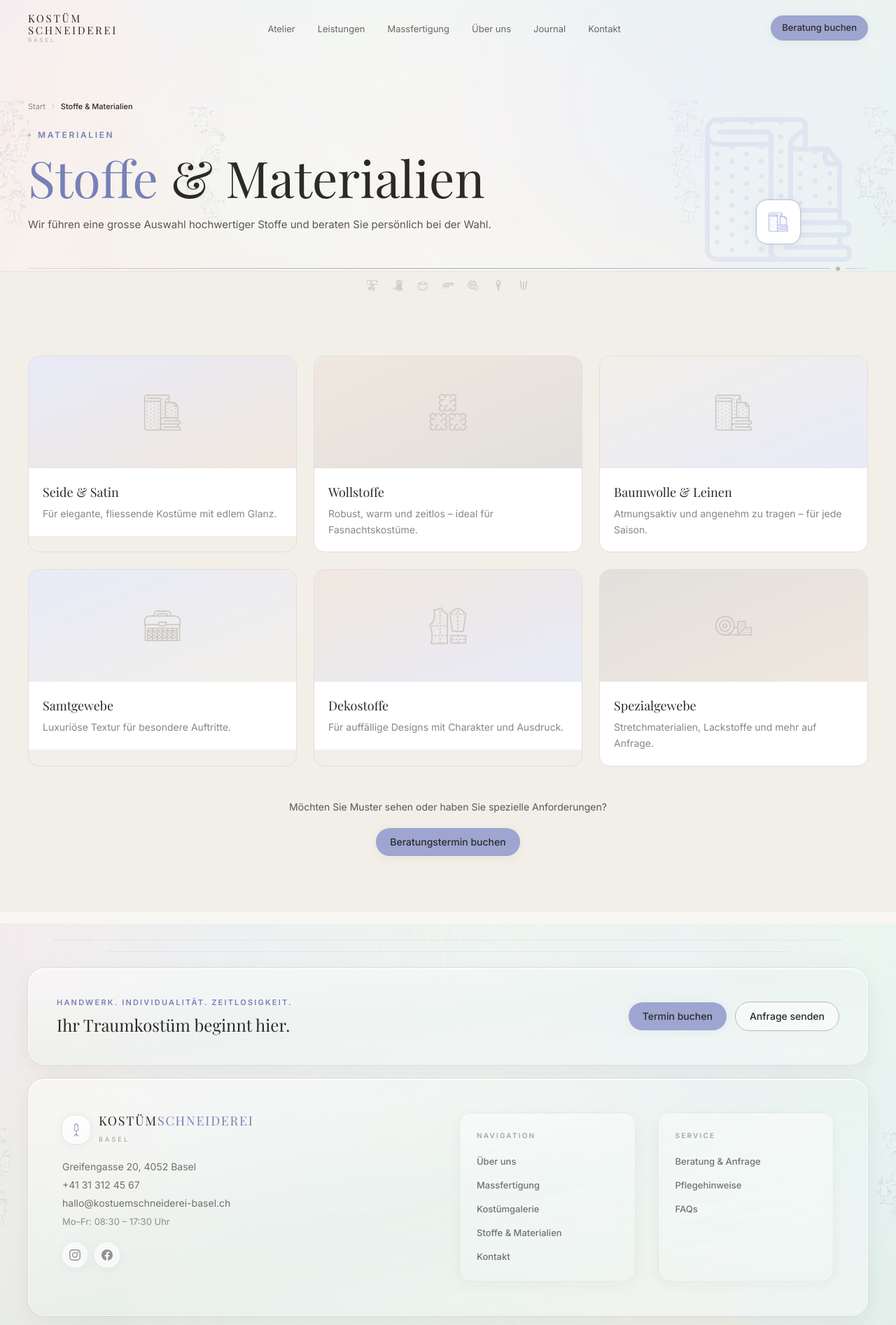
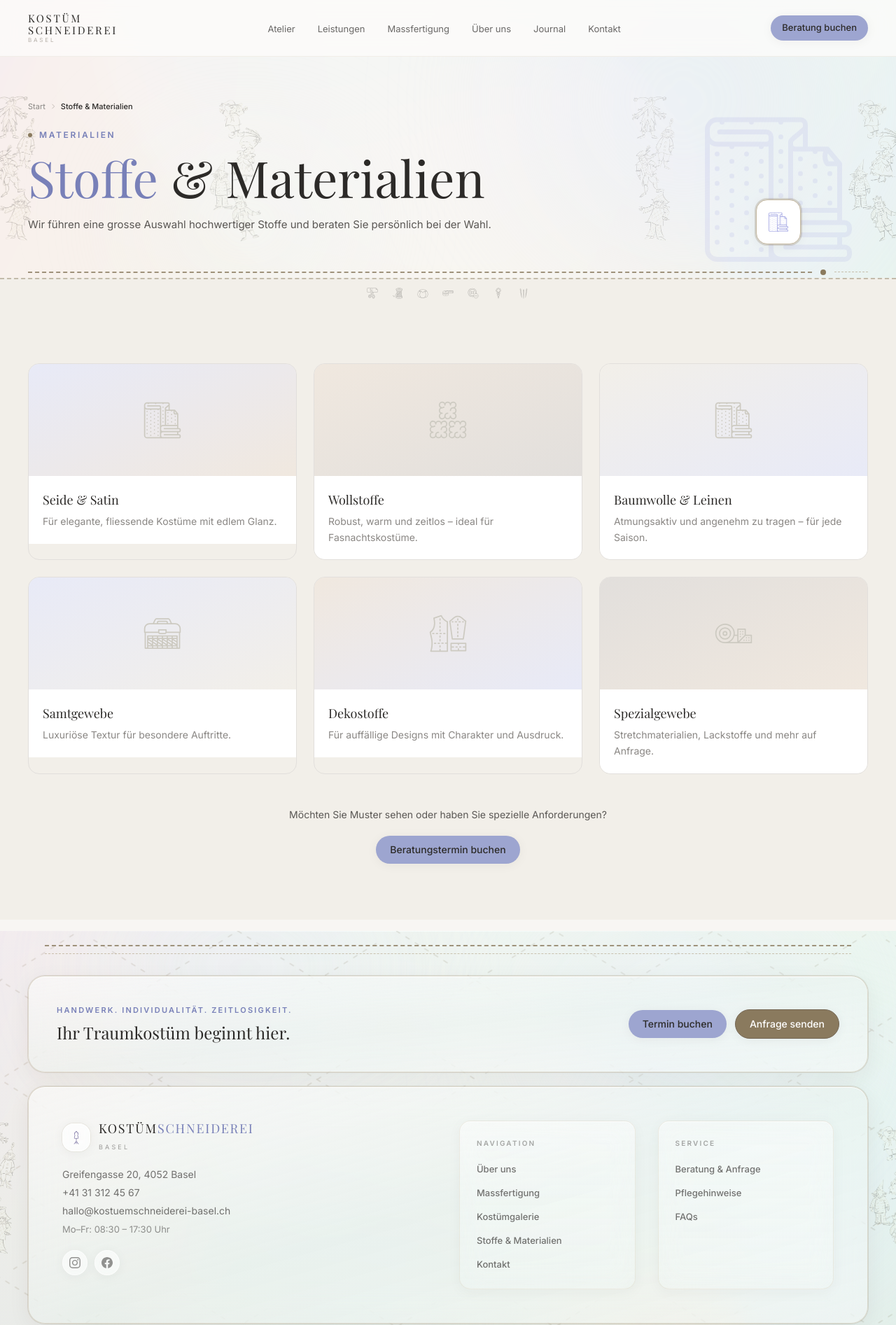
Before and after one commit to moizxox/custom-tailoring, a Next.js app: page /stoffe in a window 1280 px wide. Shown: the top 1893 px of the page at 70% size. Built offline with nearby package versions, Linux system fonts and the light colour scheme.

Commit message:
color update

```diff
--- a/src/app/globals.css
+++ b/src/app/globals.css
@@ -24,7 +24,8 @@
   --color-gold: #b5a68a;
   --color-gold-light: #d0c5ae;
   --color-gold-lighter: #e8e1d4;
-  --color-gold-dark: #95866e;
+  --color-gold-dark: #8a7a5e;
+  --color-gold-deeper: #746654;
   --color-gold-muted: #c4b8a0;
 
   /* Neutrals */
@@ -76,12 +77,11 @@
   /* Footer glass panels — frosted with mist + subtle gold border */
   .glass-footer-panel {
     @apply bg-gradient-to-br from-white/50 via-mist-lighter/40 to-white/35 backdrop-blur-xl rounded-3xl shadow-card;
-    border: 1px solid rgba(255, 255, 255, 0.7);
+    border: 1px solid rgba(196, 184, 160, 0.45);
     box-shadow:
       0 8px 32px rgba(44, 42, 40, 0.06),
       0 1px 0 rgba(255, 255, 255, 0.85) inset,
-      0 -1px 0 rgba(197, 221, 212, 0.2) inset,
-      0 0 0 1px rgba(181, 166, 138, 0.14);
+      0 0 0 1px rgba(138, 122, 94, 0.18);
   }
 
   .glass-footer-subtle {
@@ -105,7 +105,7 @@
 
   .section-label::before {
     content: "";
-    @apply inline-block w-1 h-1 rounded-full bg-gold-muted mr-2.5 align-middle -mt-px;
+    @apply inline-block w-1.5 h-1.5 rounded-full bg-gold-dark mr-2.5 align-middle -mt-px;
   }
 
   .section-heading {
@@ -123,7 +123,7 @@
 
   .nav-link::after {
     content: "";
-    @apply absolute -bottom-0.5 left-0 w-0 h-px bg-periwinkle-dark transition-all duration-300;
+    @apply absolute -bottom-0.5 left-0 w-0 h-px bg-gold-dark transition-all duration-300;
   }
 
   .nav-link:hover::after {
@@ -138,10 +138,10 @@
   }
 
   .btn-secondary {
-    @apply inline-flex items-center gap-2 bg-gold-lighter/30
-      border border-gold-muted text-charcoal
-      hover:bg-gold-muted hover:border-gold hover:text-charcoal
-      text-sm font-sans font-medium px-5 py-2.5 rounded-full transition-all duration-200;
+    @apply inline-flex items-center gap-2 bg-gold-dark text-white
+      hover:bg-gold hover:border-gold-dark hover:text-charcoal
+      text-sm font-sans font-medium px-5 py-2.5 rounded-full transition-all duration-200 shadow-soft;
+    border: 1px solid var(--color-gold-deeper);
   }
 
   .btn-outline-dark {
@@ -171,22 +171,10 @@
   .divider-ornament::before,
   .divider-ornament::after {
     content: "";
-    @apply flex-1 h-px;
-    background: linear-gradient(
-      to right,
-      transparent,
-      rgba(181, 166, 138, 0.45),
-      rgba(120, 128, 184, 0.35)
-    );
-  }
-
-  .divider-ornament::after {
-    background: linear-gradient(
-      to left,
-      transparent,
-      rgba(181, 166, 138, 0.45),
-      rgba(120, 128, 184, 0.35)
-    );
+    @apply flex-1;
+    height: 0;
+    border-top: 2px dashed var(--color-gold-dark);
+    opacity: 0.7;
   }
 
   /* ── Sewing icon tint ────────────────────────────────────────────────────── */
@@ -206,27 +194,28 @@
     filter: invert(18%) sepia(5%) saturate(400%) hue-rotate(10deg) brightness(0.9);
   }
 
-  /* ── Client figure outlines — periwinkle with subtle champagne gold ─────── */
-  .outline-figure-periwinkle {
+  /* Figure outlines — larger, visible subtle gold on light backgrounds */
+  .outline-figure-gold {
     mix-blend-mode: screen;
-    filter: sepia(0.42) hue-rotate(172deg) saturate(0.5) brightness(1.06);
+    filter: sepia(0.75) hue-rotate(8deg) saturate(0.65) brightness(0.88) contrast(1.2);
   }
 
   .outline-measurement-periwinkle {
     mix-blend-mode: normal;
-    filter: sepia(1) hue-rotate(175deg) saturate(0.7) brightness(1.08) contrast(1.15);
+    filter: sepia(1) hue-rotate(12deg) saturate(0.75) brightness(0.95) contrast(1.2);
   }
 
-  /* Subtle gold accent line — hero, footer, page heroes */
-  .accent-line-gold {
-    @apply h-px;
-    background: linear-gradient(
-      to right,
-      transparent,
-      rgba(181, 166, 138, 0.5),
-      rgba(120, 128, 184, 0.4),
-      transparent
-    );
+  /* Visible gold dashed seam lines (HTML/CSS) */
+  .line-gold-dashed {
+    height: 0;
+    border-top: 2px dashed var(--color-gold-dark);
+    opacity: 0.8;
+  }
+
+  .line-gold-dashed-light {
+    height: 0;
+    border-top: 1.5px dashed var(--color-gold);
+    opacity: 0.65;
   }
 }
 
--- a/src/components/decor/BackgroundDecor.tsx
+++ b/src/components/decor/BackgroundDecor.tsx
@@ -34,13 +34,11 @@ function StitchDashOverlay({ className, opacity = 0.12 }: { className?: string;
       style={{ opacity }}
     >
       <defs>
-        <pattern id={patternA} width="140" height="140" patternUnits="userSpaceOnUse" patternTransform="rotate(32)">
-          <line x1="0" y1="70" x2="90" y2="70" stroke="#B5A68A" strokeWidth="1" strokeDasharray="5 12" strokeLinecap="round" opacity="0.55" />
-          <line x1="0" y1="70" x2="90" y2="70" stroke="#7880B8" strokeWidth="0.75" strokeDasharray="5 12" strokeLinecap="round" opacity="0.35" />
+        <pattern id={patternA} width="120" height="120" patternUnits="userSpaceOnUse" patternTransform="rotate(32)">
+          <line x1="0" y1="60" x2="95" y2="60" stroke="#8A7A5E" strokeWidth="1.5" strokeDasharray="6 10" strokeLinecap="round" />
         </pattern>
-        <pattern id={patternB} width="140" height="140" patternUnits="userSpaceOnUse" patternTransform="rotate(-32)">
-          <line x1="0" y1="70" x2="90" y2="70" stroke="#B5A68A" strokeWidth="1" strokeDasharray="5 12" strokeLinecap="round" opacity="0.55" />
-          <line x1="0" y1="70" x2="90" y2="70" stroke="#7880B8" strokeWidth="0.75" strokeDasharray="5 12" strokeLinecap="round" opacity="0.35" />
+        <pattern id={patternB} width="120" height="120" patternUnits="userSpaceOnUse" patternTransform="rotate(-32)">
+          <line x1="0" y1="60" x2="95" y2="60" stroke="#8A7A5E" strokeWidth="1.5" strokeDasharray="6 10" strokeLinecap="round" />
         </pattern>
       </defs>
       <rect width="100%" height="100%" fill={`url(#${patternA})`} />
@@ -59,21 +57,21 @@ export function BackgroundDecor({
 }: BackgroundDecorProps) {
   const figureOpacity =
     variant === "hero"
-      ? "opacity-[0.22]"
+      ? "opacity-[0.32]"
       : variant === "page"
-        ? "opacity-[0.14]"
+        ? "opacity-[0.22]"
         : variant === "footer"
-          ? "opacity-[0.15]"
-          : "opacity-[0.08]";
+          ? "opacity-[0.24]"
+          : "opacity-[0.12]";
 
   const figureWidth =
     variant === "hero"
-      ? "w-[min(42vw,520px)]"
+      ? "w-[min(50vw,620px)]"
       : variant === "page"
-        ? "w-[min(32vw,380px)]"
+        ? "w-[min(38vw,440px)]"
         : variant === "footer"
-          ? "w-[min(26vw,300px)]"
-          : "w-[min(24vw,280px)]";
+          ? "w-[min(34vw,400px)]"
+          : "w-[min(28vw,320px)]";
 
   const figurePosition =
     variant === "footer"
@@ -99,7 +97,7 @@ export function BackgroundDecor({
       aria-hidden
     >
       {/* Sewing-dash crisscross — Nähnaht style */}
-      {showStitchDashes && <StitchDashOverlay opacity={variant === "footer" ? 0.09 : 0.1} />}
+      {showStitchDashes && <StitchDashOverlay opacity={variant === "footer" ? 0.22 : 0.16} />}
 
       {/* Soft pastel mesh — very subtle ambient color */}
       {showMesh && (
@@ -151,7 +149,7 @@ export function BackgroundDecor({
               src="/images/backgrounds/figuren-left.png"
               alt=""
               fill
-              className="object-contain object-left outline-figure-periwinkle"
+              className="object-contain object-left outline-figure-gold"
               sizes="(max-width: 768px) 40vw, 520px"
             />
           </div>
@@ -172,7 +170,7 @@ export function BackgroundDecor({
               src="/images/backgrounds/figuren-right.png"
               alt=""
               fill
-              className="object-contain object-right outline-figure-periwinkle"
+              className="object-contain object-right outline-figure-gold"
               sizes="(max-width: 768px) 40vw, 520px"
             />
           </div>
--- a/src/components/layout/Footer.tsx
+++ b/src/components/layout/Footer.tsx
@@ -44,15 +44,11 @@ export function Footer() {
         className="z-[1]"
       />
 
-      {/* Top stitch seam — horizontal dashed outline */}
-      <div
-        className="absolute top-6 left-[6%] right-[6%] h-px border-t border-dashed border-gold-muted/35 pointer-events-none z-[1]"
-        aria-hidden
-      />
-      <div
-        className="absolute top-10 left-[12%] right-[12%] h-px border-t border-dashed border-periwinkle-dark/20 pointer-events-none z-[1] hidden sm:block"
-        aria-hidden
-      />
+      {/* Top gold dashed seam lines */}
+      <div className="absolute top-5 left-[5%] right-[5%] z-[2] space-y-2.5 pointer-events-none" aria-hidden>
+        <div className="line-gold-dashed" />
+        <div className="line-gold-dashed-light" />
+      </div>
 
       {/* Top fade-in from page content */}
       <div
@@ -76,7 +72,7 @@ export function Footer() {
               <Link href="/termin" className="btn-primary shadow-soft">
                 Termin buchen
               </Link>
-              <Link href="/kontakt" className="btn-secondary bg-white/40 backdrop-blur-sm">
+              <Link href="/kontakt" className="btn-secondary">
                 Anfrage senden
               </Link>
             </div>
--- a/src/components/layout/Navbar.tsx
+++ b/src/components/layout/Navbar.tsx
@@ -27,9 +27,10 @@ export function Navbar() {
     <header
       className={cn(
         "fixed top-0 inset-x-0 z-50 transition-all duration-300",
+        "bg-offwhite-pure/80 backdrop-blur-md border-b",
         scrolled
-          ? "bg-offwhite-pure/95 backdrop-blur-sm shadow-soft border-b border-stone-light"
-          : "bg-transparent"
+          ? "bg-offwhite-pure/95 backdrop-blur-lg shadow-soft border-gold-muted/40"
+          : "border-gold-muted/20"
       )}
     >
       <div className="container-site">
--- a/src/components/layout/PageHero.tsx
+++ b/src/components/layout/PageHero.tsx
@@ -98,7 +98,7 @@ export function PageHero({
             />
           </div>
           {/* Smaller icon in a circle — visible */}
-          <div className="relative z-10 mb-8 w-16 h-16 rounded-2xl bg-white border border-periwinkle-light ring-1 ring-gold-muted/20 shadow-soft flex items-center justify-center">
+          <div className="relative z-10 mb-8 w-16 h-16 rounded-2xl bg-white border border-gold-muted ring-2 ring-gold-dark/25 shadow-soft flex items-center justify-center">
             <Image
               src={`/icons/sewing/${iconSlug}`}
               alt=""
@@ -114,15 +114,15 @@ export function PageHero({
       <div className="relative z-10">
         {/* Decorative line with ornament */}
         <div className="container-site">
-          <div className="flex items-center gap-0">
-            <div className="h-px flex-1 bg-gradient-to-r from-gold-muted/50 via-periwinkle to-periwinkle-light" />
-            <div className="w-1.5 h-1.5 rounded-full bg-gold-muted mx-2 shrink-0" />
-            <div className="h-px w-8 bg-gradient-to-r from-periwinkle-light to-gold-light/40" />
+          <div className="flex items-center gap-3 py-1">
+            <div className="line-gold-dashed flex-1" />
+            <div className="w-2 h-2 rounded-full bg-gold-dark shrink-0" />
+            <div className="line-gold-dashed-light w-12 shrink-0" />
           </div>
         </div>
 
         {/* Subtle strip of tiny sewing icons */}
-        <div className="bg-offwhite-warm border-t border-gold-muted/20 py-3 overflow-hidden">
+        <div className="bg-offwhite-warm border-t-2 border-dashed border-gold-dark/45 py-3 overflow-hidden">
           <div className="flex items-center gap-5 px-6 opacity-30 justify-center flex-wrap">
             {[
               "scissor-cut-fabric-sewing.svg",
--- a/src/components/ui/Button.tsx
+++ b/src/components/ui/Button.tsx
@@ -19,7 +19,7 @@ const variantClasses = {
   primary:
     "bg-periwinkle hover:bg-periwinkle-dark text-charcoal hover:text-white shadow-soft hover:shadow-periwinkle",
   secondary:
-    "bg-gold-lighter/30 border border-gold-muted text-charcoal hover:bg-gold-muted hover:border-gold hover:text-charcoal",
+    "bg-gold-dark border border-gold-dark text-white hover:bg-gold hover:text-charcoal shadow-soft",
   ghost: "text-charcoal hover:bg-sand-light",
   outline:
     "border border-stone-light text-charcoal hover:border-periwinkle-light hover:text-periwinkle-deep",
--- a/tailwind.config.ts
+++ b/tailwind.config.ts
@@ -25,7 +25,8 @@ const config: Config = {
           DEFAULT: "#B5A68A",
           light: "#D0C5AE",
           lighter: "#E8E1D4",
-          dark: "#95866E",
+          dark: "#8A7A5E",
+          deeper: "#746654",
           muted: "#C4B8A0",
         },
         // ── Third accent: soft mist / sage (balances periwinkle + sand) ───────
```
Also changed, not shown: src/components/sections/HeroSection.tsx (+6 -6 lines).
